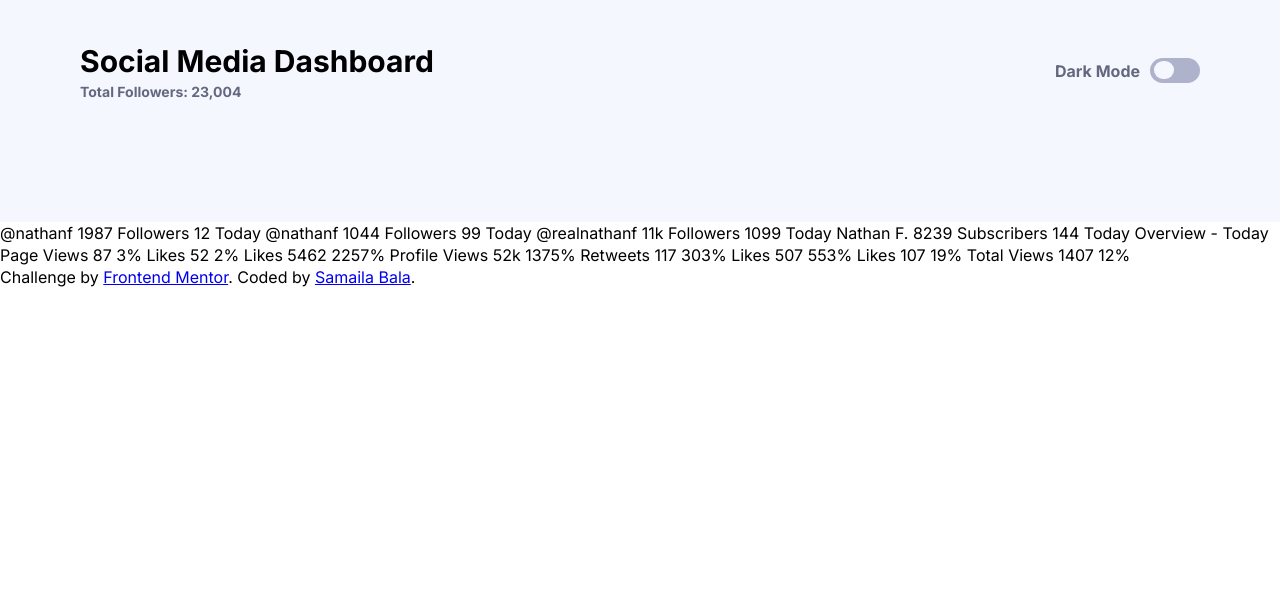
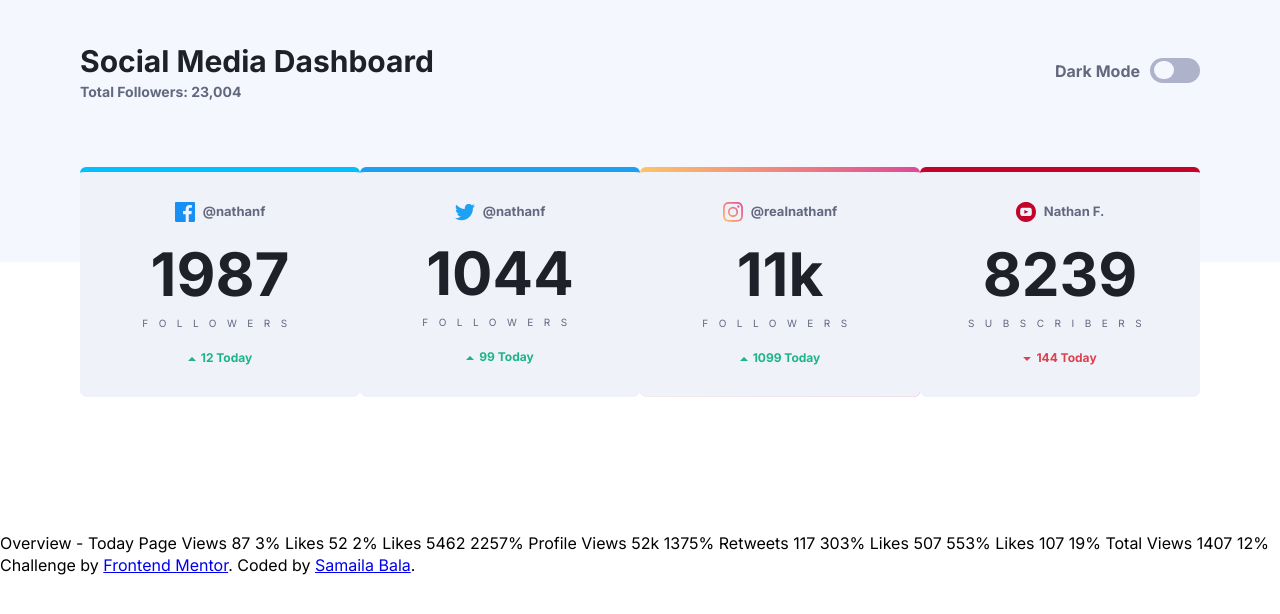
Before and after one commit to sa-ma/dashboard-with-theme-switcher, a website: page index.html in a window 1280 px wide. Drawn offline with Linux system fonts and the light colour scheme.

Commit message:
feat: add social cards

```diff
--- a/index.html
+++ b/index.html
@@ -28,28 +28,71 @@
       </label>
     </div>
   </header>
+  <main>
+    <section class="card-container">
+      <div class="card card-social card-facebook">
+        <div class="card-social__header">
+          <img src="images/icon-facebook.svg" alt="facebook-logo"> <span>@nathanf</span>
+        </div>
+        <div class="card-social__body">
+          <h3>
+            1987
+          </h3>
+          <p>followers</p>
+        </div>
+        <div class="card-social__footer"><img src="images/icon-up.svg" alt="up arrow"><span class="u-status-success">12
+            Today</span></div>
+      </div>
+
+      <div class="card card-social card-twitter">
+        <div class="card-social__header">
+          <img src="images/icon-twitter.svg" alt="facebook-logo"> <span>@nathanf</span>
+        </div>
+        <div class="card-social__body">
+          <h3>
+            1044
+          </h3>
+          <p>followers</p>
+        </div>
+        <div class="card-social__footer"><img src="images/icon-up.svg" alt="up arrow"><span class="u-status-success">99
+            Today</span></div>
+      </div>
+
+      <div class="card card-social card-instagram">
+        <div class="card-social__header">
+          <img src="images/icon-instagram.svg" alt="instagram-logo"> <span>@realnathanf</span>
+        </div>
+        <div class="card-social__body">
+          <h3>
+            11k
+          </h3>
+          <p>followers</p>
+        </div>
+        <div class="card-social__footer"><img src="images/icon-up.svg" alt="up arrow"><span
+            class="u-status-success">1099 Today</span></div>
+      </div>
+
+      <div class="card card-social card-youtube">
+        <div class="card-social__header">
+          <img src="images/icon-youtube.svg" alt="youtube logo"> <span>Nathan F.</span>
+        </div>
+        <div class="card-social__body">
+          <h3>
+            8239
+          </h3>
+          <p>subscribers</p>
+        </div>
+        <div class="card-social__footer"><img src="images/icon-down.svg" alt="down arrow"><span
+            class="u-status-error">144 Today</span></div>
+      </div>
+    </section>
+  </main>
 
 
 
-  @nathanf
-  1987
-  Followers
-  12 Today
 
-  @nathanf
-  1044
-  Followers
-  99 Today
 
-  @realnathanf
-  11k
-  Followers
-  1099 Today
 
-  Nathan F.
-  8239
-  Subscribers
-  144 Today
 
 
 
--- a/scss/abstracts/_mixins.scss
+++ b/scss/abstracts/_mixins.scss
@@ -10,3 +10,7 @@
     @content;
   }
 }
+
+@mixin social-border($color) {
+  border-top: 5px solid $color;
+}
--- a/scss/abstracts/_variables.scss
+++ b/scss/abstracts/_variables.scss
@@ -43,4 +43,4 @@ $color-light-text-dark-blue: hsl(230, 17%, 14%);
 
 // Breakpoints
 $breakpoint-tablet: 768px;
-$breakpoint-mobile: 400px;
+$breakpoint-mobile: 499px;
--- a/scss/base/_base.scss
+++ b/scss/base/_base.scss
@@ -15,4 +15,5 @@ html {
 
 body {
   box-sizing: border-box;
+  background-color: $color-bg-light;
 }
--- a/scss/base/_utilities.scss
+++ b/scss/base/_utilities.scss
@@ -0,0 +1,6 @@
+.u-status-success {
+  color: $color-lime-green;
+}
+.u-status-error {
+  color: $color-bright-red;
+}
--- /dev/null
+++ b/scss/components/_card.scss
@@ -0,0 +1,97 @@
+.card-container {
+  display: flex;
+  justify-content: space-between;
+  padding: 2rem 8rem;
+  flex-wrap: wrap;
+  @include sm {
+    justify-content: center;
+    align-items: center;
+    padding: 2rem;
+  }
+}
+
+.card {
+  width: 280px;
+  text-align: center;
+  border-radius: 6px;
+  background-color: $color-card-bg-light-pattern;
+  display: flex;
+
+  @include sm {
+    margin: 10px 0;
+    width: 100%;
+  }
+  @include md {
+    margin: 10px 0;
+  }
+
+  &:hover {
+    cursor: pointer;
+    background-color: darken($color-card-bg-light-pattern, 3%);
+  }
+  &-social {
+    flex-direction: column;
+    align-items: center;
+    justify-content: center;
+    padding: 3rem;
+    transform: translateY(-50%);
+    img {
+      vertical-align: middle;
+      margin-right: 5px;
+    }
+    &__header {
+      font-weight: 900;
+      font-size: 1.3rem;
+      color: $color-light-text-saturated-blue;
+    }
+    &__body {
+      text-align: center;
+      h3 {
+        font-weight: 900;
+        font-size: 6rem;
+        margin-top: 1rem;
+        color: $color-light-text-dark-blue;
+      }
+      p {
+        font-size: 1rem;
+        text-align: center;
+        letter-spacing: 1.05rem;
+        font-weight: 400;
+        color: $color-light-text-saturated-blue;
+        text-transform: uppercase;
+      }
+    }
+    &__footer {
+      font-weight: 900;
+      margin-top: 20px;
+      font-size: 1.2rem;
+    }
+  }
+  &-facebook {
+    @include social-border($color-facebook);
+  }
+  &-twitter {
+    @include social-border($color-twitter);
+  }
+  &-instagram {
+    border: 0;
+    border-top: solid 5px transparent;
+    background-image: linear-gradient(
+        $color-card-bg-light-pattern,
+        $color-card-bg-light-pattern
+      ),
+      $color-instagram;
+    background-origin: border-box;
+    background-clip: padding-box, border-box;
+    &:hover {
+      background-image: linear-gradient(
+          darken($color-card-bg-light-pattern, 3%),
+          darken($color-card-bg-light-pattern, 3%)
+        ),
+        $color-instagram;
+    }
+  }
+  &-youtube {
+    @include social-border($color-youtube);
+  }
+}
--- a/scss/components/_header.scss
+++ b/scss/components/_header.scss
@@ -1,5 +1,5 @@
 .header {
-  padding: 4rem 8rem 12rem;
+  padding: 4rem 8rem 16rem;
   display: flex;
   justify-content: space-between;
   background-color: $color-top-bg-light-pattern;
@@ -20,6 +20,7 @@
   &__main {
     font-size: 3rem;
     font-weight: 700;
+    color: $color-light-text-dark-blue;
   }
   &__total-followers {
     font-size: 1.4rem;
--- a/scss/components/_theme-switcher.scss
+++ b/scss/components/_theme-switcher.scss
@@ -13,6 +13,7 @@
   &__button {
     position: relative;
     display: inline-block;
+    cursor: pointer;
     width: 5rem;
     height: 2.5rem;
     input {
--- a/scss/main.scss
+++ b/scss/main.scss
@@ -9,5 +9,6 @@
 
 @import './components/header';
 @import './components/theme-switcher';
+@import './components/card';
 
 @import './theme/dark';
```
Also changed, not shown: css/style.css.
